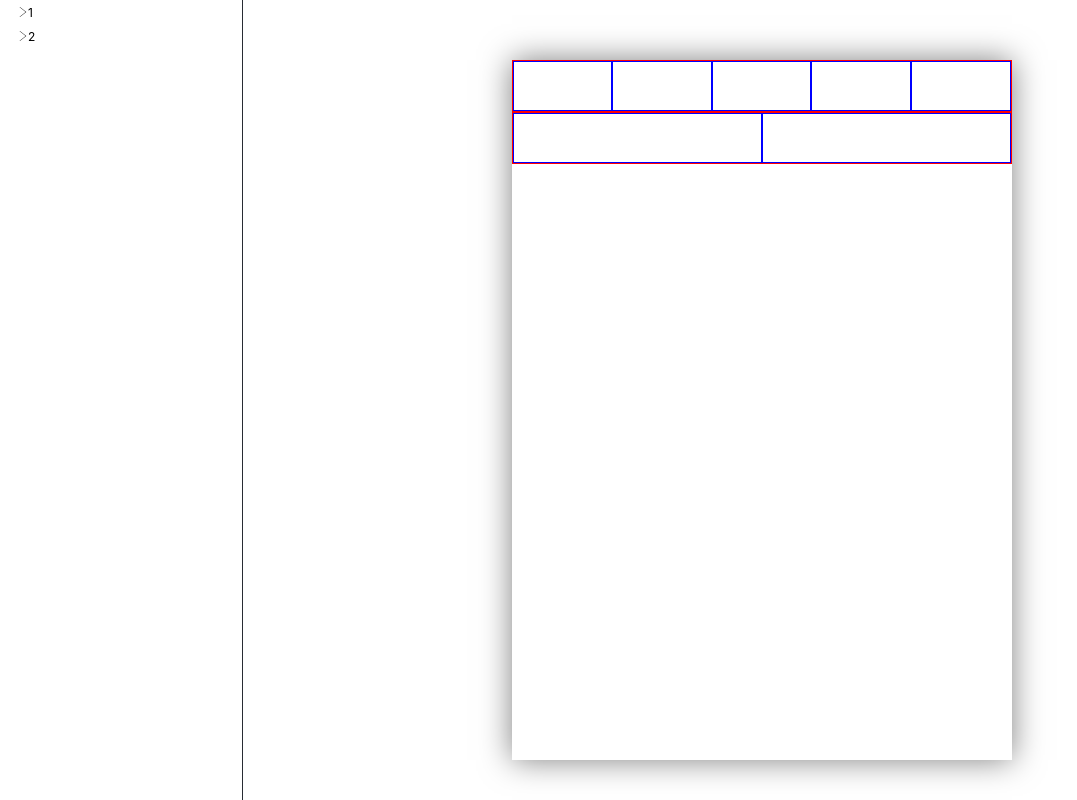
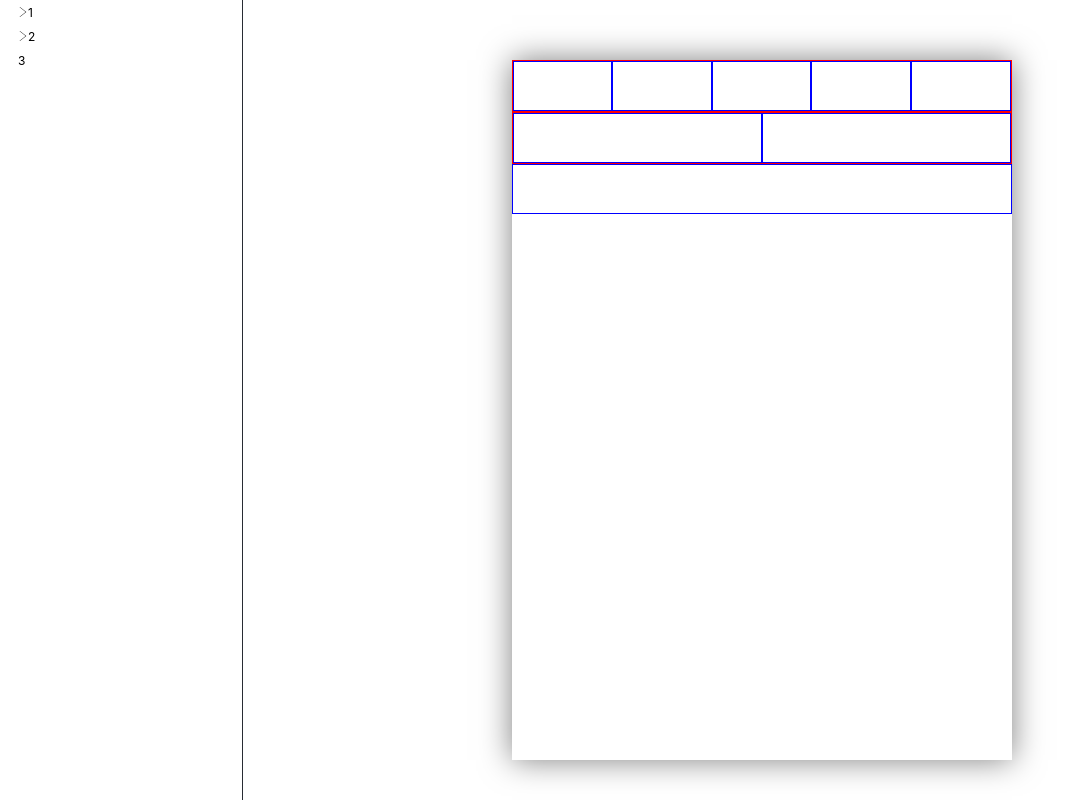
Before and after one commit to cza14h/flex-renderer, a React app: page / in a window 1280 px wide. Shown: the whole page, without its empty margins (0-1077 px from the left). Built offline with nearby package versions, Linux system fonts and the light colour scheme.

Commit message:
Add draggable handlers

```diff
--- a/src/App.tsx
+++ b/src/App.tsx
@@ -1,77 +1,28 @@
-import React, { useMemo, useState } from 'react';
+import React, { useCallback, useMemo, useState } from 'react';
 import './App.css';
 import LayerPanel from './components/layer-panel';
 import EditorPanel from './components/editor-panel';
 import layerConfig, { components, basics } from './mock';
-import produce from 'immer';
-import type { LayerConfig } from './types';
 import { MetaContext } from './context';
-
-function walkAlongPath<T extends { children?: T[] }>(path: number[], tree: T) {
-  return path.reduce<T>((last, val) => last.children![val], tree);
-}
-
-function recursiveFilter(layerConfig: LayerConfig.ItemList) {
-  return layerConfig.reduce<LayerConfig.ItemList>((last, val) => {
-    if (val) {
-      const nextVal = { ...val };
-      if (val.children) {
-        nextVal.children = recursiveFilter(nextVal.children!);
-      }
-      last.push(nextVal);
-    }
-    return last;
-  }, []);
-}
+import { sortImmutableLayer } from './utils/sortLayer';
 
 function App() {
   const [layer, setLayer] = useState(layerConfig);
 
-  const sortLayer = (from: string[], to: string) => {
-    const moveSelf = from.some((val) => to.startsWith(val));
-    if (moveSelf) return;
-
-    const fromInSplit = from.map((val) => val.split('').map(Number));
-    const toMovePayload = fromInSplit.map((path) =>
-      walkAlongPath(path, { id: '', type: 'com', children: layer } as LayerConfig.LayerItem),
-    );
-
-    const toInSplit = to.split('').map(Number);
-    const lastIndex = toInSplit.slice(-1)[0];
-    const insertPath = toInSplit.slice(0, -1);
-
-    const insertChain = insertPath.join('');
-    // TODO move inside the layer mutation and iterate the remove index
-    const toRemove = fromInSplit.map((val, i) => {
-      if (val.length >= to.length && from[i].startsWith(insertChain)) {
-        const nextVal = [...val];
-        if (nextVal[insertChain.length] >= lastIndex) nextVal[insertChain.length] += from.length;
-        return nextVal;
-      }
-      return val;
-    });
-    // console.log(...toRemove);
-
-    const nextLayer = produce(layer, (draft) => {
-      const pseudoRootLayer: LayerConfig.LayerItem = { id: '', type: 'com', children: draft };
-      // insert
-      const ref = walkAlongPath(insertPath, pseudoRootLayer);
-      ref?.children?.splice(lastIndex, 0, ...toMovePayload);
-      // mark to delete
-      toRemove.forEach((val) => {
-        const removeRef = walkAlongPath(val.slice(0, -1), pseudoRootLayer);
-        //@ts-ignore
-        removeRef.children?.splice(val.slice(-1)[0], 1, null);
-      });
-    });
-    const filtered = recursiveFilter(nextLayer);
-    setLayer(filtered);
-  };
+  const sortLayer = useCallback(
+    (from: string[], to: string) => {
+      const filtered = sortImmutableLayer(layer, from, to);
+      if (filtered === null) return;
+      setLayer(filtered);
+    },
+    [layer],
+  );
 
   const ctx = useMemo(() => {
     return {
       components,
       basics,
+      breakpoint: 'default',
     };
   }, []);
 
@@ -79,7 +30,7 @@ function App() {
     <div className="App" style={{ height: '100vh' }}>
       <MetaContext.Provider value={ctx}>
         <LayerPanel layerConfig={layer} sortLayer={sortLayer} />
-        <EditorPanel layerConfig={layer} breakPoint={500} />
+        <EditorPanel layerConfig={layer} breakPoint={500} sortLayer={sortLayer} />
       </MetaContext.Provider>
     </div>
   );
--- a/src/components/editor-panel/editorFlex.tsx
+++ b/src/components/editor-panel/editorFlex.tsx
@@ -1,6 +1,10 @@
 import React, { Component, createRef, CSSProperties, ReactNode } from 'react';
 import { MetaContext, MetaContextType } from '@app/context';
 import type { BasicConfig } from '@app/types';
+import type { DragSortRW } from '.';
+import { cursorOffset, CursorOffset, isThreeQuarterBoundary } from '@app/utils/boundary';
+import { createMemo, preventDefault } from '@app/utils';
+import produce from 'immer';
 
 function getBoxStyle(basic: BasicConfig.Basic): CSSProperties {
   const { opacity, deg, ...sizes } = basic;
@@ -15,7 +19,6 @@ function getBoxStyle(basic: BasicConfig.Basic): CSSProperties {
 function getFlexStyle(basic: BasicConfig.Flex): CSSProperties {
   const { flexDirection, alignItems, justifyContent, flexWrap, ...other } = basic;
   return {
-    display: 'flex',
     flexDirection,
     alignItems,
     justifyContent,
@@ -24,73 +27,151 @@ function getFlexStyle(basic: BasicConfig.Flex): CSSProperties {
   };
 }
 
+interface ReportHoverType {
+  (chain: string, cursorOffset: CursorOffset): void;
+  (chain: null): void;
+}
+
 type BoxProps = {
   id: string;
   chain: string;
+  dragSort: DragSortRW;
   /** @injected */
   canDrag?: boolean;
   /** @injected */
-  reportHover?: (e: React.DragEvent, chain: string) => void;
+  reportHover?: ReportHoverType;
 };
 
-abstract class Box<T extends BoxProps, S = {}> extends Component<T, S> {
+type BoxState = {
+  hide: boolean;
+};
+
+abstract class Box<T extends BoxProps, S extends BoxState = BoxState> extends Component<T, S> {
   static contextType = MetaContext;
   static defaultProps = { canDrag: true };
   // declare context: MetaContextType;
   context!: MetaContextType;
-  className = 'com';
-  onDragStart = (e: React.DragEvent) => {
+  ref = createRef<HTMLDivElement>();
+
+  reportParent = (e: React.DragEvent) => {
     e.stopPropagation();
+    const offset = cursorOffset(e);
+    this.props.reportHover?.(this.props.chain, offset);
   };
 
-  onDragEnd = (e: React.DragEvent) => {};
+  onDragStart = (e: React.DragEvent) => {
+    if (!this.props.canDrag) return;
+    this.reportParent(e);
+    this.setState({ hide: true });
+    this.props.dragSort.setInitiator({
+      chain: this.props.chain,
+      id: this.props.id,
+    });
+  };
 
-  get basic() {
-    //TODO responsive to the breakpoint id
-    return this.context.basics.default[this.props.id];
+  onDragOver(e: React.DragEvent) {
+    const { dragSort, chain, id } = this.props;
+    if (!dragSort.getInitiator()) return;
+    dragSort.setTarget({ chain, id });
+    this.reportParent(e);
+  }
+
+  onDragEnd = (e: React.DragEvent) => {
+    const { dragSort, chain } = this.props;
+    const target = dragSort.getTarget();
+    dragSort.sortLayer([chain], target!.chain);
+    // this.props.dragSort.sortLayer()
+    dragSort.reset();
+    this.setState({ hide: false });
+  };
+
+  getBasic(id = this.props.id) {
+    const { basics, breakpoint } = this.context;
+    return basics[breakpoint]?.[id] ?? basics.default[id];
   }
 }
+
+const DIR_MAP = {
+  column: 'bottom',
+  'column-reverse': 'top',
+  row: 'right',
+  'row-reverse': 'left',
+} as const;
 
 type FlexContainerProps = {
   children: ReactNode[];
 } & BoxProps;
 
 type FlexContainerState = {
-  cursorInside: boolean;
-  children: ReactNode[];
-};
+  dummy: string | null;
+} & BoxState;
 export class FlexContainer extends Box<FlexContainerProps, FlexContainerState> {
-  ref = createRef<HTMLDivElement>();
-  state: FlexContainerState;
+  state: FlexContainerState = { hide: false, dummy: null };
 
-  constructor(props: FlexContainerProps) {
-    super(props);
-    this.state = { children: props.children, cursorInside: false };
-  }
+  onDragOver = (e: React.DragEvent) => {
+    if (!this.props.dragSort.getInitiator()) return;
+    const isInside = isThreeQuarterBoundary(e);
+    if (isInside) {
+      this.props.reportHover?.(null);
+    } else {
+      super.onDragOver(e);
+    }
+  };
 
-  onDragOver = (e: React.DragEvent) => {};
+  onDragLeave = () => {
+    // console.log(233);
+    // this.setState({ dummy: null });
+    // this.props.reportHover?.(null);
+  };
 
-  onDragEnter = (e: React.DragEvent) => {};
+  reportHover: ReportHoverType = (chain: string | null, offset?: CursorOffset) => {
+    if (chain === null && this.state.dummy !== null) {
+      console.log('23333');
+      this.setState({ dummy: null });
+    } else if (chain !== null) {
+      const { flexDirection } = this.getBasic() as BasicConfig.Flex;
+      const chainArr = chain.split('').map(Number);
+      if (offset![DIR_MAP[flexDirection]]) {
+        chainArr[chainArr.length - 1] += 1;
+      }
+      const nextDummy = chainArr.join('');
+      // console.log('origin', chain, 'computed', nextDummy, 'offset', offset);
+      if (this.state.dummy !== nextDummy) {
+        this.setState({ dummy: nextDummy });
+      }
+    }
+  };
 
-  onDragLeave = (e: React.DragEvent) => {};
-
-  componentDidUpdate(prevProps: FlexContainerProps) {
-    if (prevProps.children !== this.props.children) {
-      this.setState({ children: this.props.children });
+  renderChildren = createMemo((dummy: string | null, children: ReactNode[]) => {
+    const target = this.props.dragSort.getTarget();
+    if (!dummy || !target) {
+      return children;
     }
-  }
+    const basic = getBoxStyle(this.getBasic(target.id));
+    return produce(children, (draft) => {
+      draft.splice(+dummy[dummy.length - 1], 0, <DummyContainer style={basic} />);
+    });
+  });
 
   render() {
-    const props = {
-      onDragStartCapture: this.onDragStart,
-      onDragOverCapture: this.onDragOver,
-      style: getFlexStyle(this.basic as BasicConfig.Flex),
-      draggable: this.props.canDrag,
-    };
+    const children = this.renderChildren(this.state.dummy, this.props.children);
     return (
-      <div ref={this.ref} className="flex" {...props}>
-        {React.Children.map(this.state.children, (node) => {
-          return React.cloneElement(node as any, { canDrag: false });
+      <div
+        ref={this.ref}
+        className="flex"
+        onDragStartCapture={this.onDragStart}
+        onDragOverCapture={this.onDragOver}
+        onDragLeaveCapture={this.onDragLeave}
+        onDragEnd={this.onDragEnd}
+        style={getFlexStyle(this.getBasic() as BasicConfig.Flex)}
+        draggable={this.props.canDrag}
+        onDrop={preventDefault}
+      >
+        {React.Children.map(children, (node) => {
+          return React.cloneElement(node as any, {
+            canDrag: false,
+            reportHover: this.reportHover,
+          });
         })}
       </div>
     );
@@ -98,13 +179,34 @@ export class FlexContainer extends Box<FlexContainerProps, FlexContainerState> {
 }
 
 export class NormalContainer extends Box<BoxProps> {
+  onDragOver = (e: React.DragEvent) => {
+    super.onDragOver(e);
+  };
+
   render(): React.ReactNode {
-    const props = {
-      onDragStartCapture: this.onDragStart,
-      style: getBoxStyle(this.basic),
-      draggable: this.props.canDrag,
-    };
-
-    return <div className="com" {...props}></div>;
+    return (
+      <div
+        className="com"
+        onDragStartCapture={this.onDragStart}
+        onDragOverCapture={this.onDragOver}
+        onDragEnd={this.onDragEnd}
+        style={getBoxStyle(this.getBasic())}
+        draggable={this.props.canDrag}
+        onDrop={preventDefault}
+      ></div>
+    );
   }
 }
+
+type DummyContainerProps = {
+  style: CSSProperties;
+  childrenStyle?: CSSProperties;
+};
+
+function DummyContainer({ style, childrenStyle }: DummyContainerProps) {
+  return (
+    <div className="dummy" style={style}>
+      <div className="dummy-children" style={childrenStyle}></div>
+    </div>
+  );
+}
--- a/src/components/editor-panel/index.module.scss
+++ b/src/components/editor-panel/index.module.scss
@@ -14,6 +14,7 @@
     }
     .flex {
       // box-shadow: 0px 2px 1px red;
+      display: flex;
       border: 1px solid red;
     }
 
@@ -21,5 +22,8 @@
       border: 1px solid blue;
       // box-shadow: 1px 1px 1px blue;
     }
+    .dummy{
+      background: #f40;
+    }
   }
 }
--- a/src/components/editor-panel/index.tsx
+++ b/src/components/editor-panel/index.tsx
@@ -7,14 +7,17 @@ import { preventDefault } from '@app/utils';
 type EditorPanelProps = {
   breakPoint: number;
   layerConfig: LayerConfig.ItemList;
+  sortLayer(from: string[], to: string): void;
 };
 
-function render(layer: LayerConfig.ItemList, chain = '') {
+function render(layer: LayerConfig.ItemList, dragSort: DragSortRW, chain = '') {
   return layer.reduce<ReactNode[]>((last, { type, id, children }, index) => {
     const currentChain = `${chain}${index}`;
-    const props = { key: id, id, chain: currentChain };
+    const props = { key: id, id, chain: currentChain, dragSort };
     if (type === 'group') {
-      last.push(<FlexContainer {...props}>{render(children!, currentChain)}</FlexContainer>);
+      last.push(
+        <FlexContainer {...props}>{render(children!, dragSort, currentChain)}</FlexContainer>,
+      );
     } else {
       last.push(<NormalContainer {...props} />);
     }
@@ -22,13 +25,38 @@ function render(layer: LayerConfig.ItemList, chain = '') {
   }, []);
 }
 
+type MemberIdentifier = {
+  chain: string;
+  id: string;
+};
+
+export class DragSortRW {
+  constructor(public sortLayer: EditorPanelProps['sortLayer']) {}
+  private initiator: MemberIdentifier | null = null;
+  private target: MemberIdentifier | null = null;
+
+  reset = () => {
+    this.initiator = this.target = null;
+  };
+  getInitiator = () => this.initiator;
+  setInitiator = (initiator: MemberIdentifier) => {
+    this.initiator = initiator;
+  };
+  getTarget = () => this.target;
+  setTarget = (target: MemberIdentifier) => {
+    this.target = target;
+  };
+}
+
 class EditorPanel extends Component<EditorPanelProps> {
+  dragSort = new DragSortRW(this.props.sortLayer);
+
   render(): React.ReactNode {
     const { breakPoint } = this.props;
     return (
       <div className={styles['editor-panel']} onDragOver={preventDefault}>
         <div className="dashboard" style={{ width: breakPoint }}>
-          <>{render(this.props.layerConfig)}</>
+          <>{render(this.props.layerConfig, this.dragSort)}</>
         </div>
       </div>
     );
--- a/src/components/layer-panel/index.tsx
+++ b/src/components/layer-panel/index.tsx
@@ -85,7 +85,7 @@ class LayerPanel extends Component<LayerPanelProps, LayerPanelState> {
 
   reportHover: ReportHoverType = (e, payload, expanded, type) => {
     const { clientY, currentTarget } = e;
-    if (!currentTarget) return;
+    // if (!currentTarget) return;
     const { top, height } = currentTarget.getBoundingClientRect();
     let { chain, index } = payload;
     let res = chain.split('');
--- a/src/context/index.ts
+++ b/src/context/index.ts
@@ -1,12 +1,14 @@
 import { createContext } from 'react';
-import { ModuleBasic } from '@app/types';
+import type { ModuleBasic } from '@app/types';
 
 export type MetaContextType = {
   components: ModuleBasic['components'];
   basics: ModuleBasic['basics'];
+  breakpoint: string;
 };
 
 export const MetaContext = createContext<MetaContextType>({
   components: {},
   basics: { default: {} },
+  breakpoint: 'default',
 });
--- a/src/mock.ts
+++ b/src/mock.ts
@@ -48,6 +48,7 @@ const treeLayer: LayerConfig.ItemList = [
       },
     ],
   },
+  { id: '3', type: 'com' },
 ];
 
 export default treeLayer;
@@ -101,6 +102,12 @@ export const components: ModuleBasic['components'] = {
   },
   '2-2': {
     id: '2-2',
+    cn_name: '盒子',
+    type: 'com',
+    attr: {},
+  },
+  '3': {
+    id: '3',
     cn_name: '盒子',
     type: 'com',
     attr: {},
@@ -227,6 +234,18 @@ export const basics = {
       deg: 0,
       opacity: 1,
     },
+    '3': {
+      minWidth: null,
+      minHeight: '50px',
+      height: null,
+      width: null,
+      maxHeight: null,
+      maxWidth: null,
+      flexGrow: 1,
+      flexShrink: 1,
+      deg: 0,
+      opacity: 1,
+    },
   },
 } as const;
 // export default virtualScrollLayer;
--- a/src/types/meta.ts
+++ b/src/types/meta.ts
@@ -22,12 +22,13 @@ type BreakpointsValue =
     }
   | { id: 'default'; lower: 0 };
 
+type MetaBasicConfig = Record<string, BasicConfig.Combination>;
 export type ModuleBasic = {
   components: Record<string, ComConfigs.Configs>;
   breakpoints: BreakpointsValue[];
   basics: {
-    default: Record<string, BasicConfig.Combination>;
-  } & Record<string, Record<string, BasicConfig.Combination>>;
+    default: MetaBasicConfig;
+  } & Record<string, MetaBasicConfig>;
   layers: LayerConfig.LayerList;
   interaction: InteractionConfig;
   filters: Record<string, FilterType>;
--- /dev/null
+++ b/src/utils/boundary.ts
@@ -0,0 +1,31 @@
+import React from 'react';
+
+export function isThreeQuarterBoundary(e: React.DragEvent) {
+  const { clientX, clientY, currentTarget } = e;
+  const { top, height, left, width } = currentTarget.getBoundingClientRect();
+  // console.log(top, left, width, height, clientX, clientY);
+  if (clientY > top + height / 10 && clientY < top + (9 * height) / 10) {
+    if (clientX > left + width / 10 && clientX < left + (9 * width) / 10) {
+      return true;
+    }
+  }
+  return false;
+}
+
+export type CursorOffset = {
+  top: boolean;
+  left: boolean;
+  bottom: boolean;
+  right: boolean;
+};
+
+export function cursorOffset(e: React.DragEvent) {
+  const { clientX, clientY, currentTarget } = e;
+  const { top, height, left, width } = currentTarget.getBoundingClientRect();
+  const res = { top: false, bottom: false, left: false, right: false };
+  if (clientX >= left + width / 2) res.right = true;
+  else if (clientX < left + width / 2 && clientX >= left) res.left = true;
+  if (clientY >= top + height / 2) res.bottom = true;
+  else if (clientY < top + height / 2 && clientY >= top) res.top = true;
+  return res;
+}
--- /dev/null
+++ b/src/utils/sortLayer.ts
@@ -0,0 +1,61 @@
+import produce from 'immer';
+import type { LayerConfig } from '../types';
+
+function walkAlongPath<T extends { children?: T[] }>(path: number[], tree: T) {
+  return path.reduce<T>((last, val) => last.children![val], tree);
+}
+
+function recursiveFilter(layerConfig: LayerConfig.ItemList) {
+  return layerConfig.reduce<LayerConfig.ItemList>((last, val) => {
+    if (val) {
+      const nextVal = { ...val };
+      if (val.children) {
+        nextVal.children = recursiveFilter(nextVal.children!);
+      }
+      last.push(nextVal);
+    }
+    return last;
+  }, []);
+}
+
+export function sortImmutableLayer(layer: LayerConfig.ItemList, from: string[], to: string) {
+  const moveSelf = from.some((val) => to.startsWith(val));
+  if (moveSelf) return null;
+
+  const fromInSplit = from.map((val) => val.split('').map(Number));
+  const toMovePayload = fromInSplit.map((path) =>
+    walkAlongPath(path, { id: '', type: 'com', children: layer } as LayerConfig.LayerItem),
+  );
+
+  const toInSplit = to.split('').map(Number);
+  const lastIndex = toInSplit.slice(-1)[0];
+  const insertPath = toInSplit.slice(0, -1);
+
+  const insertChain = insertPath.join('');
+  // TODO move inside the layer mutation and iterate the remove index
+  const toRemove = fromInSplit.map((val, i) => {
+    if (val.length >= to.length && from[i].startsWith(insertChain)) {
+      const nextVal = [...val];
+      if (nextVal[insertChain.length] >= lastIndex) nextVal[insertChain.length] += from.length;
+      return nextVal;
+    }
+    return val;
+  });
+  // console.log(...toRemove);
+
+  const nextLayer = produce(layer, (draft) => {
+    const pseudoRootLayer: LayerConfig.LayerItem = { id: '', type: 'com', children: draft };
+    // insert
+    const ref = walkAlongPath(insertPath, pseudoRootLayer);
+    ref?.children?.splice(lastIndex, 0, ...toMovePayload);
+    // mark to delete
+    toRemove.forEach((val) => {
+      const removeRef = walkAlongPath(val.slice(0, -1), pseudoRootLayer);
+      //@ts-ignore
+      removeRef.children?.splice(val.slice(-1)[0], 1, null);
+    });
+  });
+
+  const filtered = recursiveFilter(nextLayer);
+  return filtered;
+}
```
